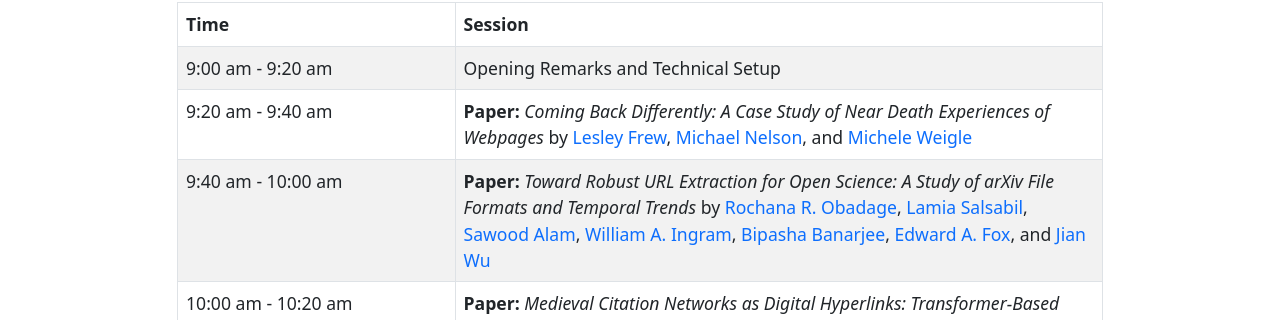
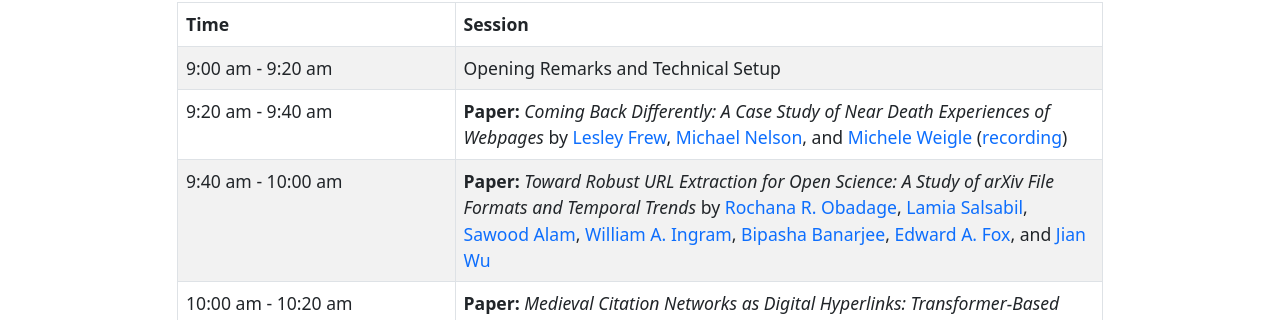
Before and after one commit to wadlworkshop/wadlworkshop.github.io, a Jekyll site: the page built from 2025/content/4-schedule.md, in a window 1280 px wide. Shown: the part 234-554 px from the top of the page. Built offline with Jekyll 4.4.1, drawn with Linux system fonts in a browser that asks for light colours; our own code applies the rules of GitHub Pages for plain Markdown files.

Commit message:
Include recording link for paper presentation
Added a link to the recording of the paper presentation.

```diff
--- a/2025/content/4-schedule.md
+++ b/2025/content/4-schedule.md
@@ -22,7 +22,8 @@
     </tr>
     <tr>
       <td>9:20 am - 9:40 am</td>
-      <td><strong>Paper:</strong> <em>Coming Back Differently: A Case Study of Near Death Experiences of Webpages</em> by <a href="https://lesleyodu.github.io/">Lesley Frew</a>, <a href="https://www.cs.odu.edu/~mln/">Michael Nelson</a>, and <a href="https://weiglemc.github.io/">Michele Weigle</a></td>
+      <td><strong>Paper:</strong> <em>Coming Back Differently: A Case Study of Near Death Experiences of Webpages</em> by <a href="https://lesleyodu.github.io/">Lesley Frew</a>, <a href="https://www.cs.odu.edu/~mln/">Michael Nelson</a>, and <a href="https://weiglemc.github.io/">Michele Weigle</a> (<a href="https://www.loom.com/share/4adf5ebea97e4891bc715a90ab6846c6?sid=fc5fe97b-2460-40c3-9ebc-3f8e9a03bd49">recording</a>)
+</td>
     </tr>
     <tr>
       <td>9:40 am - 10:00 am</td>
```
